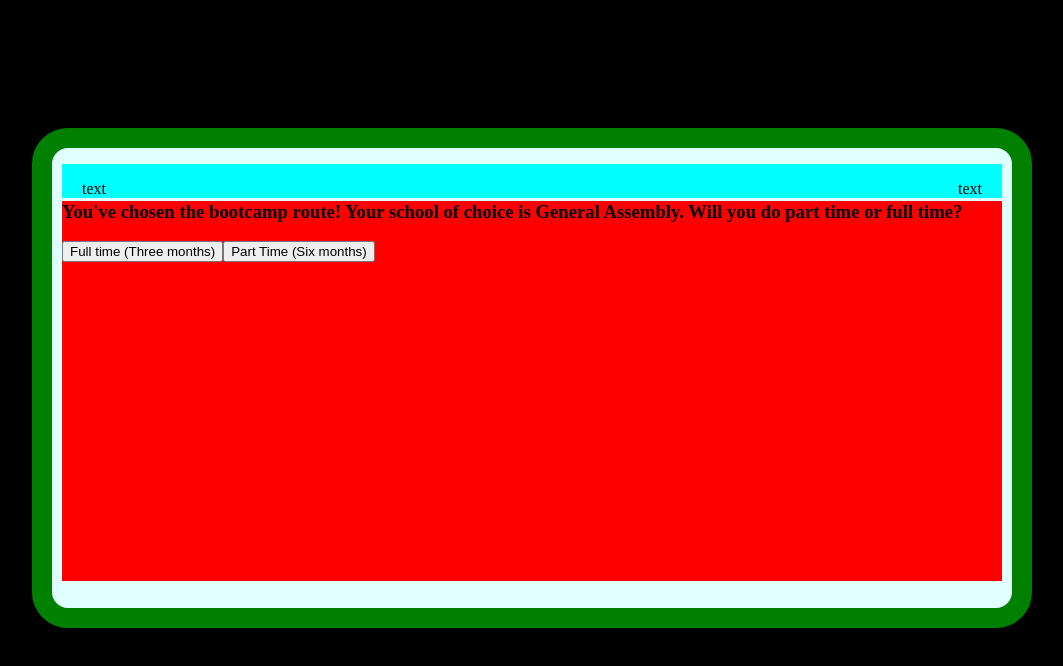
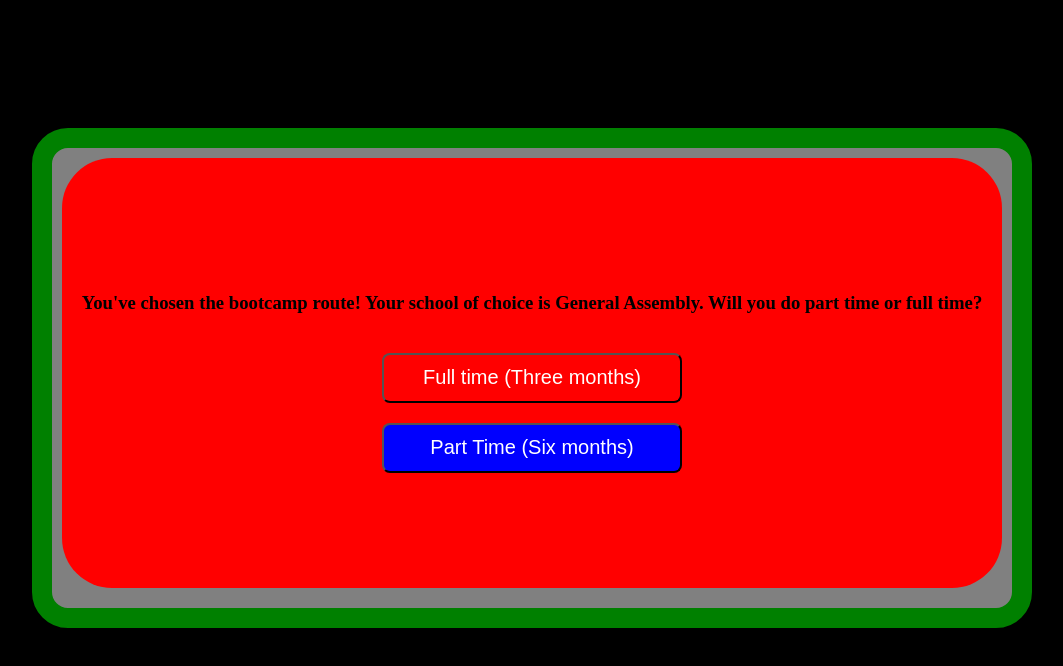
Before and after one commit to zaragotcode/choose-your-adventure, a plain HTML site: page index.html in a window 1280 px wide. Both pictures are taken after a click on the button "PLAY NOW". Shown: the whole page, without its empty margins (108-1171 px from the left). Drawn offline with Linux system fonts and the light colour scheme.

Commit message:
add button css

```diff
--- a/css/style.css
+++ b/css/style.css
@@ -14,23 +14,25 @@
     justify-content: center;
 }
 
+.buttons {
+    display: flex;
+    justify-content: center;
+    align-items: center;
+    width: 300px;
+    height: 50px;
+    border-radius: 8px;
+    font-size: 20px;
+    margin-top: 20px;
+}
+
+
 #game-section {
     margin-top: 120px;
     width: 1000px;
     height: 500px;
-    background-color: lightcyan;
+    background-color: gray;
     border-radius: 36px;
     border: 20px solid green ;
-}
-
-#player-attributes {
-    display: flex;
-    justify-content: space-between;
-    background-color: aqua;
-    width: 940px;
-    margin-top: 16px;
-    margin-left: 10px;
-    margin-bottom: -16px;
 }
 
 #player-attributes > p{
@@ -39,8 +41,30 @@
 }
 
 #game-div {
+    display: flex;
+    flex-direction: column;
+    justify-content: center;
+    align-items: center;
     background-color: red;
     margin: 10px;
     width: 940px;
-    height: 380px;
+    height: 430px;
+    border-radius: 50px;
 }
+
+#play {
+    /* display: flex;
+    justify-content: center;
+    align-items: center; */
+    width: 300px;
+    height: 50px;
+    border-radius: 8px;
+    margin-top: 300px;
+    font-size: 20px;
+}
+
+#play:hover {
+    background-color: lightgray;
+    color: azure;
+
+}
--- a/index.html
+++ b/index.html
@@ -10,10 +10,6 @@
 </head>
 <body>
     <section id="game-section">
-        <section id="player-attributes">
-        <p>text</p>
-        <p>text</p>
-        </section>
         <div id="game-div">
             <p id="prompt-text">text</p>
             <button id="play">PLAY NOW</button>
--- a/js/app.js
+++ b/js/app.js
@@ -42,13 +42,23 @@
         const btn = document.createElement('button')
         btn.textContent = options[key].selection
         btn.id = options[key].next
+        btn.classList.add("buttons")
+
+        if (btn.id % 2 === 0) {
+            btn.style.backgroundColor = "blue"
+            btn.style.color = "white"
+        }
+        else {
+            btn.style.backgroundColor = "red"
+            btn.style.color = "white"
+        }
         gameDiv.appendChild(btn)
     }
 }
 
 function handleClick (evt) {
     if (evt.target.id === 'play') return
-    console.log(evt.target.id)
+    console.log(evt.target)
     currentIdx = evt.target.id
     render()
 }
```
